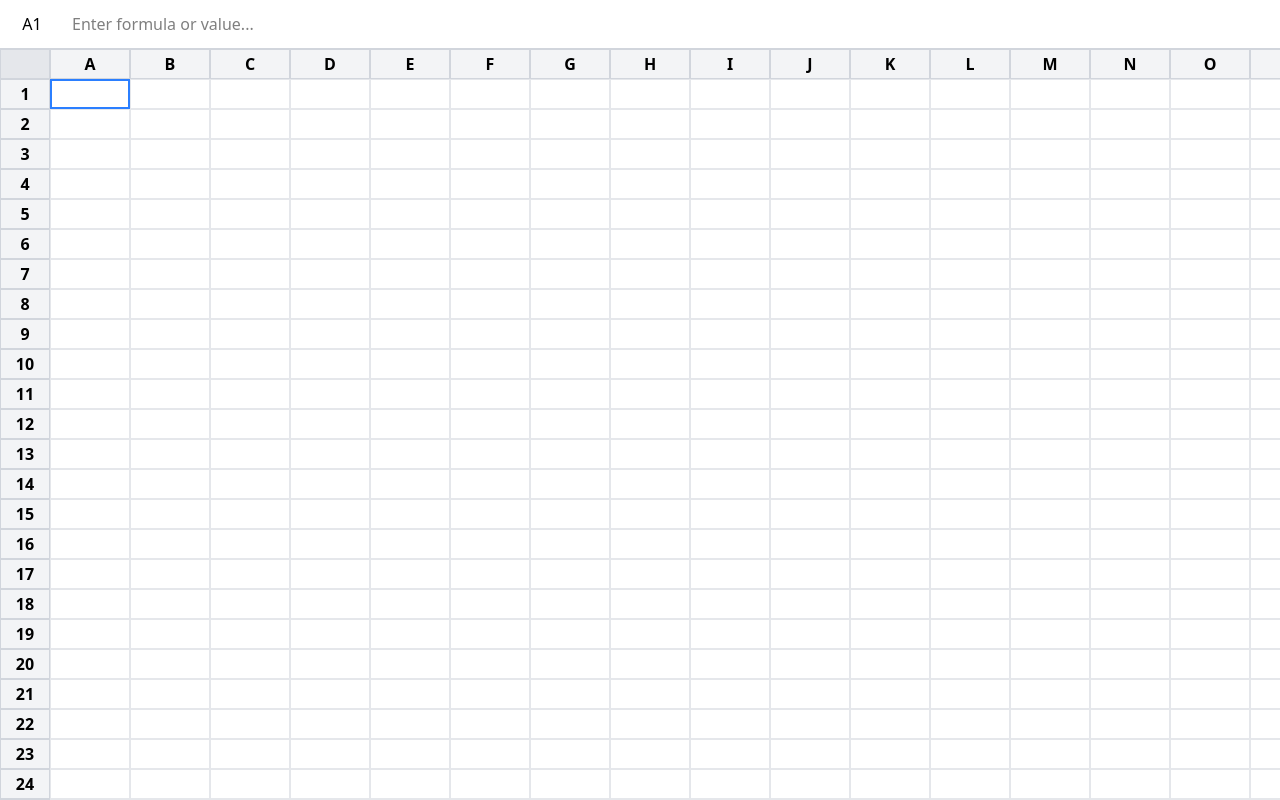
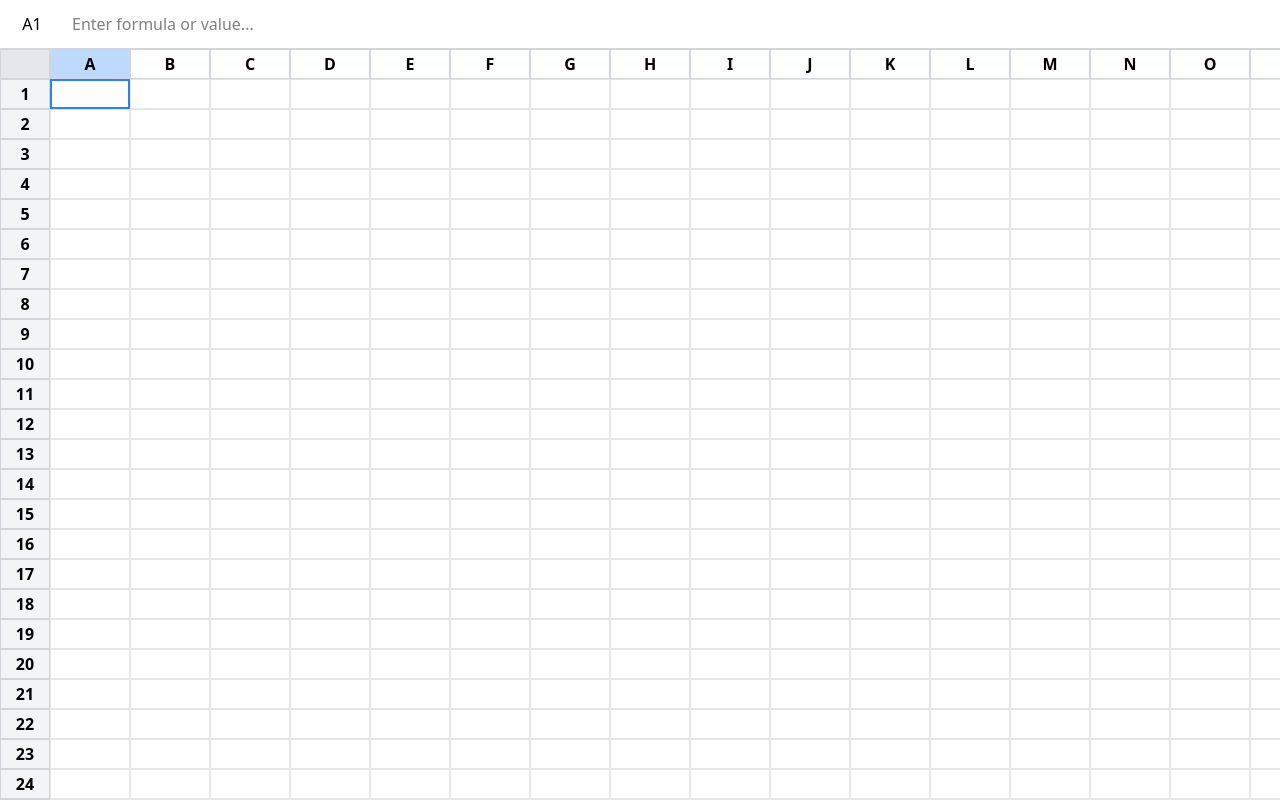
Before and after one commit to kamilszczepanik/excel, a Next.js app: page / in a window 1280 px wide. Built offline with nearby package versions, Linux system fonts and the light colour scheme.

Commit message:
refactor: column headers component

```diff
--- /dev/null
+++ b/components/Excel/ColumnHeaders.tsx
@@ -0,0 +1,42 @@
+import { cn } from "@/utils";
+import { COL_WIDTH, ROW_HEIGHT } from "@/utils/constants";
+
+interface Props {
+  visibleColumnHeaders: string[];
+  colLabel: string;
+  visibleRange: {
+    startCol: number;
+    endCol: number;
+  };
+}
+
+export const ColumnHeaders: React.FC<Props> = ({
+  visibleColumnHeaders,
+  colLabel,
+  visibleRange,
+}) => {
+  return (
+    <div className="sticky top-0 z-20 -mt-12 flex">
+      {visibleColumnHeaders.map((col, index) => (
+        <div
+          key={col}
+          className={cn(
+            "flex items-center justify-center border border-gray-300 text-center font-bold",
+            col === colLabel ? "bg-blue-200" : "",
+          )}
+          style={{
+            width: COL_WIDTH,
+            minWidth: COL_WIDTH,
+            height: ROW_HEIGHT,
+            position: "absolute",
+            left: 50 + (index + visibleRange.startCol) * COL_WIDTH,
+            top: 0,
+            zIndex: 10,
+          }}
+        >
+          {col}
+        </div>
+      ))}
+    </div>
+  );
+};
--- a/components/Excel/Cell.tsx
+++ b/components/Excel/GridCell.tsx
@@ -26,7 +26,7 @@ interface Props {
   setEditValue: (value: string) => void;
 }
 
-export const Cell: React.FC<Props> = ({
+export const GridCell: React.FC<Props> = ({
   cellId,
   getCellData,
   selectedCell,
--- a/components/Excel/index.tsx
+++ b/components/Excel/index.tsx
@@ -18,7 +18,8 @@ import React, {
   useEffect,
   useRef,
 } from "react";
-import { Cell } from "./Cell";
+import { GridCell } from "./GridCell";
+import { ColumnHeaders } from "./ColumnHeaders";
 
 const Excel: React.FC = () => {
   const [cells, setCells] = useState<Cells>(new Map());
@@ -446,29 +447,14 @@ const Excel: React.FC = () => {
               height: ROW_HEIGHT,
             }}
           />
-
-          <div className="sticky top-0 z-20 -mt-12 flex">
-            {visibleColumnHeaders.map((col, index) => (
-              <div
-                key={col}
-                className={cn(
-                  "flex items-center justify-center border border-gray-300 bg-gray-100 text-center font-bold",
-                  col === selectedCellInfo.colLabel ? "bg-blue-200" : "",
-                )}
-                style={{
-                  width: COL_WIDTH,
-                  minWidth: COL_WIDTH,
-                  height: ROW_HEIGHT,
-                  position: "absolute",
-                  left: 50 + (index + visibleRange.startCol) * COL_WIDTH,
-                  top: 0,
-                  zIndex: 10,
-                }}
-              >
-                {col}
-              </div>
-            ))}
-          </div>
+          <ColumnHeaders
+            visibleColumnHeaders={visibleColumnHeaders}
+            colLabel={selectedCellInfo.colLabel}
+            visibleRange={{
+              startCol: visibleRange.startCol,
+              endCol: visibleRange.endCol,
+            }}
+          />
           {Array.from({
             length: visibleRange.endRow - visibleRange.startRow + 1,
           }).map((_, rowIndex) => {
@@ -513,7 +499,7 @@ const Excel: React.FC = () => {
                   const cellId = `${colHeader}${row + 1}`;
 
                   return (
-                    <Cell
+                    <GridCell
                       key={cellId}
                       cellId={cellId}
                       getCellData={getCellData}
--- a/utils/constants.ts
+++ b/utils/constants.ts
@@ -4,5 +4,5 @@ export const ROW_COUNT = 10000;
 export const COL_COUNT = 10000;
 export const BUFFER_SIZE = 5;
 export const DEFAULT_CELL = "A1";
-export const VISIBLE_ROW_COUNT = 50;
-export const VISIBLE_COL_COUNT = 25;
+export const VISIBLE_ROW_COUNT = 30;
+export const VISIBLE_COL_COUNT = 15;
```
Also changed, not shown: components/Excel/RowHeaderCell.tsx (added).
